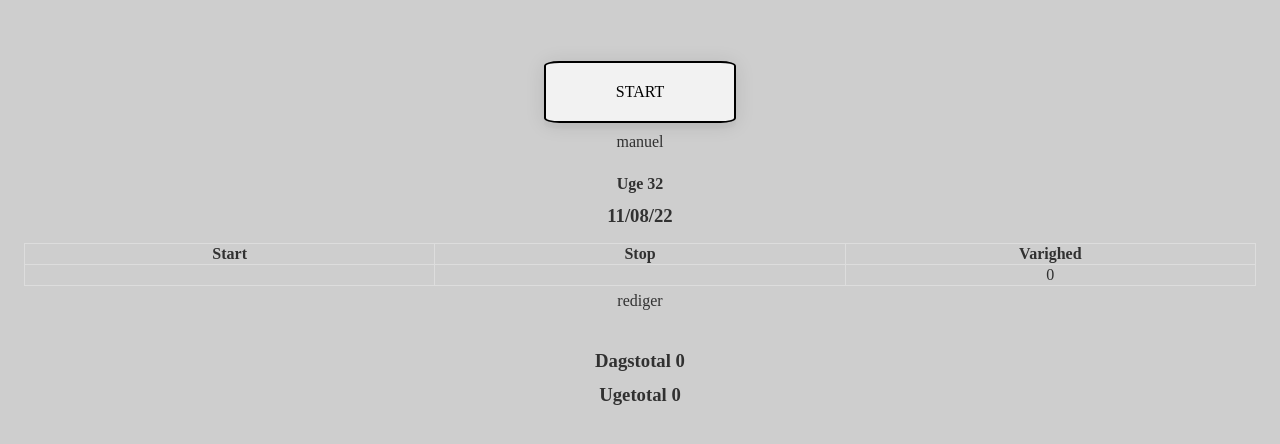
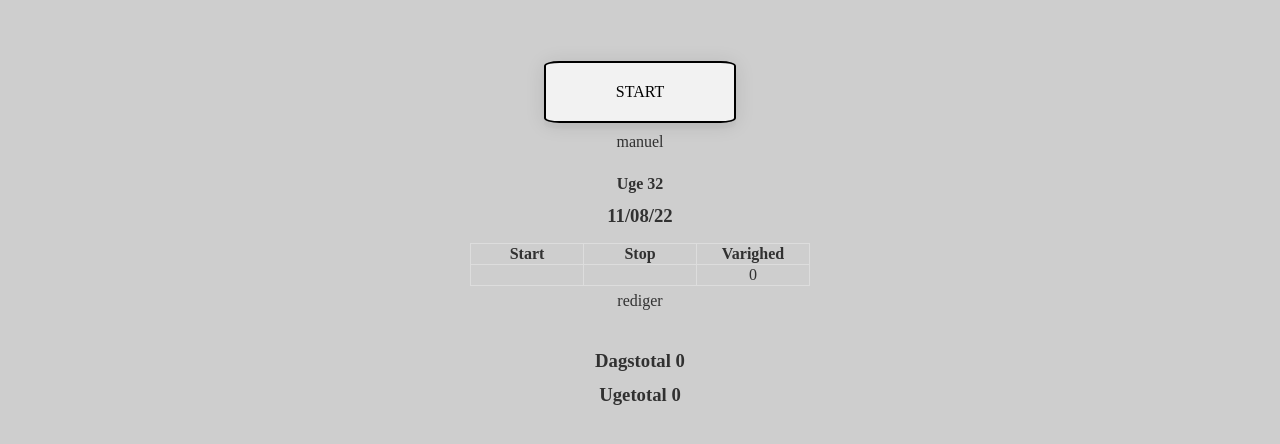
Before and after one commit to kaspernyhus/WorkTimer, a Django app: page / in a window 1280 px wide. Shown: the top 444 px of the page. Run offline with Django 4.2, Linux system fonts and the light colour scheme; data that the repository does not hold is empty.

Commit message:
updated style

```diff
--- a/WorkTimer/static/style.css
+++ b/WorkTimer/static/style.css
@@ -81,6 +81,7 @@ table {
   border-collapse: collapse;
   border-spacing: 0;
   width: 100%;
+  max-width: 340px;
 }
 
 th, td {
--- a/static/style.css
+++ b/static/style.css
@@ -81,6 +81,7 @@ table {
   border-collapse: collapse;
   border-spacing: 0;
   width: 100%;
+  max-width: 340px;
 }
 
 th, td {
```
